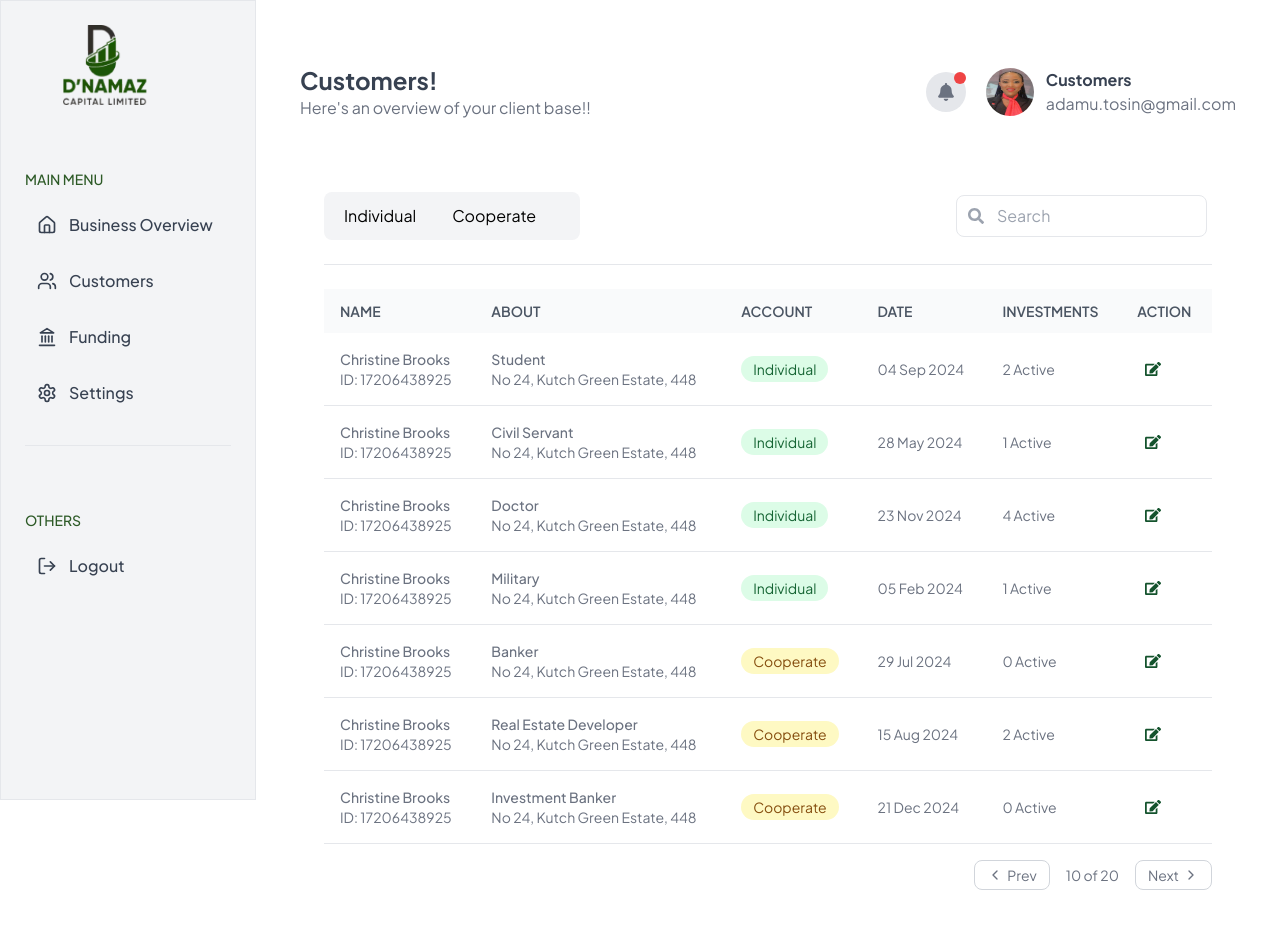
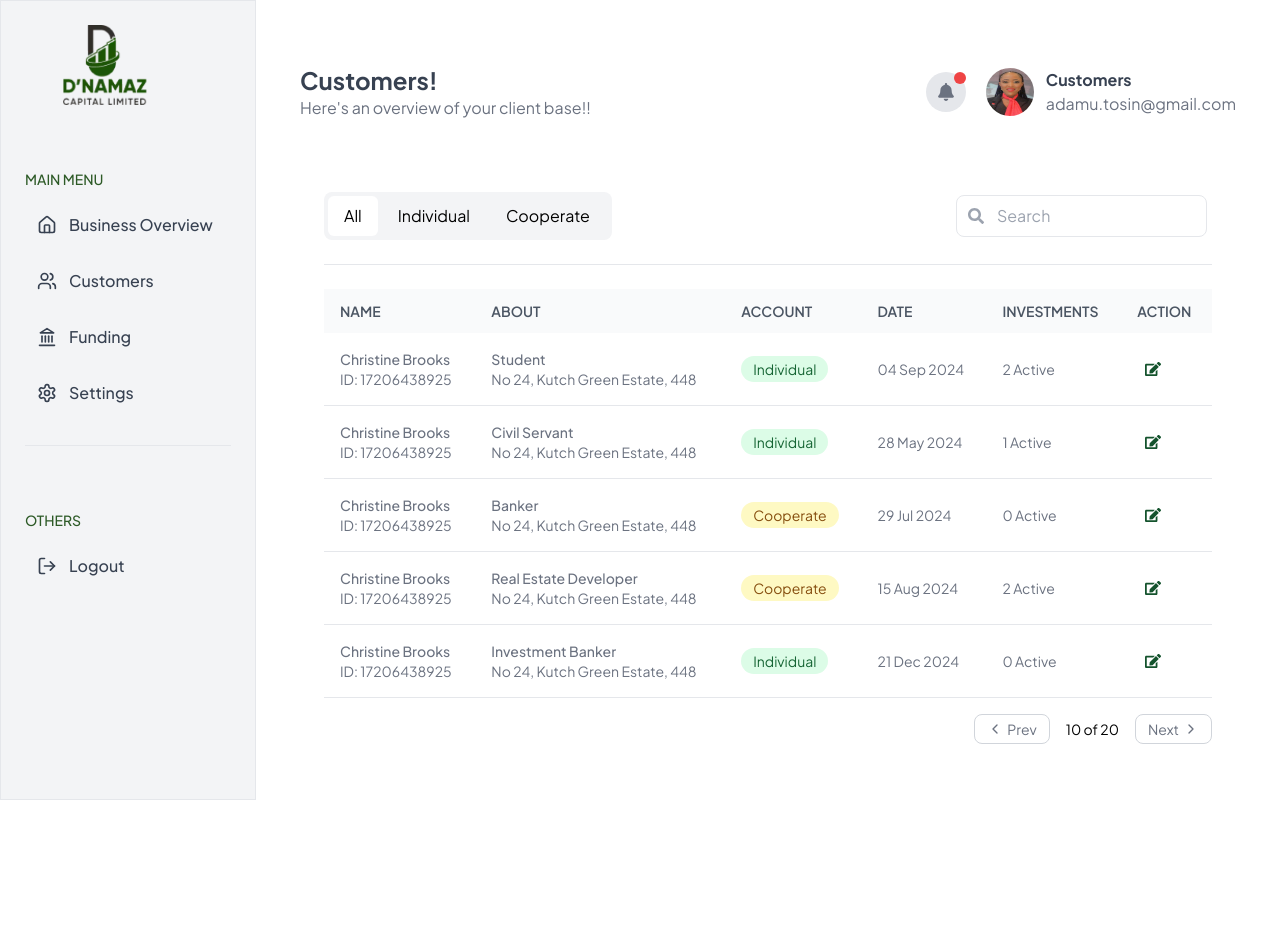
Before and after one commit to AyoMoses1/dnamaz, a Next.js app: page /customers in a window 1280 px wide. Shown: the top 928 px of the page. After the commit the page ends 812 px from the top, so only its background shows below. Built offline with nearby package versions, Linux system fonts and the light colour scheme.

Commit message:
Refactor CustomersTable component to add account type filter

```diff
--- a/app/_components/CustomersTable.tsx
+++ b/app/_components/CustomersTable.tsx
@@ -1,5 +1,6 @@
+"use client";
 import { ChevronLeft, ChevronRight } from "lucide-react";
-import { FC } from "react";
+import { FC, useState } from "react";
 import { FaSearch, FaEdit } from "react-icons/fa";
 
 interface Customer {
@@ -15,95 +16,76 @@ interface Customer {
 }
 
 const CustomersTable: FC = () => {
+  const [selectedAccountType, setSelectedAccountType] = useState<"Individual" | "Cooperate" | "All">("All");
+
   const customers: Customer[] = [
     {
       name: "Christine Brooks",
       id: "17206438925",
-      about: {
-        role: "Student",
-        address: "No 24, Kutch Green Estate, 448"
-      },
+      about: { role: "Student", address: "No 24, Kutch Green Estate, 448" },
       accountType: "Individual",
       date: "04 Sep 2024",
-      investments: "2 Active"
+      investments: "2 Active",
     },
     {
       name: "Christine Brooks",
       id: "17206438925",
-      about: {
-        role: "Civil Servant",
-        address: "No 24, Kutch Green Estate, 448"
-      },
+      about: { role: "Civil Servant", address: "No 24, Kutch Green Estate, 448" },
       accountType: "Individual",
       date: "28 May 2024",
-      investments: "1 Active"
+      investments: "1 Active",
     },
     {
       name: "Christine Brooks",
       id: "17206438925",
-      about: {
-        role: "Doctor",
-        address: "No 24, Kutch Green Estate, 448"
-      },
-      accountType: "Individual",
-      date: "23 Nov 2024",
-      investments: "4 Active"
+      about: { role: "Banker", address: "No 24, Kutch Green Estate, 448" },
+      accountType: "Cooperate",
+      date: "29 Jul 2024",
+      investments: "0 Active",
     },
     {
       name: "Christine Brooks",
       id: "17206438925",
-      about: {
-        role: "Military",
-        address: "No 24, Kutch Green Estate, 448"
-      },
-      accountType: "Individual",
-      date: "05 Feb 2024",
-      investments: "1 Active"
+      about: { role: "Real Estate Developer", address: "No 24, Kutch Green Estate, 448" },
+      accountType: "Cooperate",
+      date: "15 Aug 2024",
+      investments: "2 Active",
     },
     {
       name: "Christine Brooks",
       id: "17206438925",
-      about: {
-        role: "Banker",
-        address: "No 24, Kutch Green Estate, 448"
+      about: { role: "Investment Banker", address: "No 24, Kutch Green Estate, 448" },
+      accountType: "Individual",
+      date: "21 Dec 2024",
+      investments: "0 Active",
     },
-      accountType: "Cooperate",
-      date: "29 Jul 2024",
-      investments: "0 Active"
-    },
-    {
-      name: "Christine Brooks",
-      id: "17206438925",
-      about: {
-        role: "Real Estate Developer",
-        address: "No 24, Kutch Green Estate, 448"
-      },
-      accountType: "Cooperate",
-      date: "15 Aug 2024",
-      investments: "2 Active"
-    },
-    {
-      name: "Christine Brooks",
-      id: "17206438925",
-      about: {
-        role: "Investment Banker",
-        address: "No 24, Kutch Green Estate, 448"
-      },
-      accountType: "Cooperate",
-      date: "21 Dec 2024",
-      investments: "0 Active"
-    }
   ];
+
+  const filteredCustomers = selectedAccountType === "All"
+    ? customers
+    : customers.filter(customer => customer.accountType === selectedAccountType);
 
   return (
     <div className="rounded-lg mt-12">
       <div className="p-6">
         <div className="flex justify-between items-center mb-6">
-        <div className="bg-gray-100 text-black p-1 rounded-lg flex gap-1 w-64">
-          <button className="px-4 py-2 rounded-md hover:bg-white">
+          <div className="bg-gray-100 text-black p-1 rounded-lg flex gap-1 w-72">
+             <button
+              onClick={() => setSelectedAccountType("All")}
+              className={`px-4 py-2 rounded-md ${selectedAccountType === "All" ? "bg-white" : ""}`}
+            >
+              All
+            </button>
+            <button
+              onClick={() => setSelectedAccountType("Individual")}
+              className={`px-4 py-2 rounded-md ${selectedAccountType === "Individual" ? "bg-white" : ""}`}
+            >
               Individual
             </button>
-          <button className="px-4 py-2 rounded-md hover:bg-white">
+            <button
+              onClick={() => setSelectedAccountType("Cooperate")}
+              className={`px-4 py-2 rounded-md ${selectedAccountType === "Cooperate" ? "bg-white" : ""}`}
+            >
               Cooperate
             </button>
           </div>
@@ -132,7 +114,7 @@ const CustomersTable: FC = () => {
               </tr>
             </thead>
             <tbody>
-            {customers.map((customer, index) => (
+              {filteredCustomers.map((customer, index) => (
                 <tr key={index} className="border-b">
                   <td className="px-4 py-4">
                     <div>
@@ -173,7 +155,7 @@ const CustomersTable: FC = () => {
             <ChevronLeft className="w-4 h-4" />
             Prev
           </button>
-        <span className="text-sm text-gray-500">10 of 20</span>
+          <span className="text-sm text-black">10 of 20</span>
           <button className="flex items-center gap-1 px-3 py-1 text-sm text-gray-500 border border-gray-300 rounded-lg hover:bg-gray-100 transition-colors">
             Next
             <ChevronRight className="w-4 h-4" />
@@ -182,7 +164,6 @@ const CustomersTable: FC = () => {
       </div>
     </div>
   );
-
 };
 
 export default CustomersTable;
```
Lines whose indentation alone changed are shown as unchanged.
